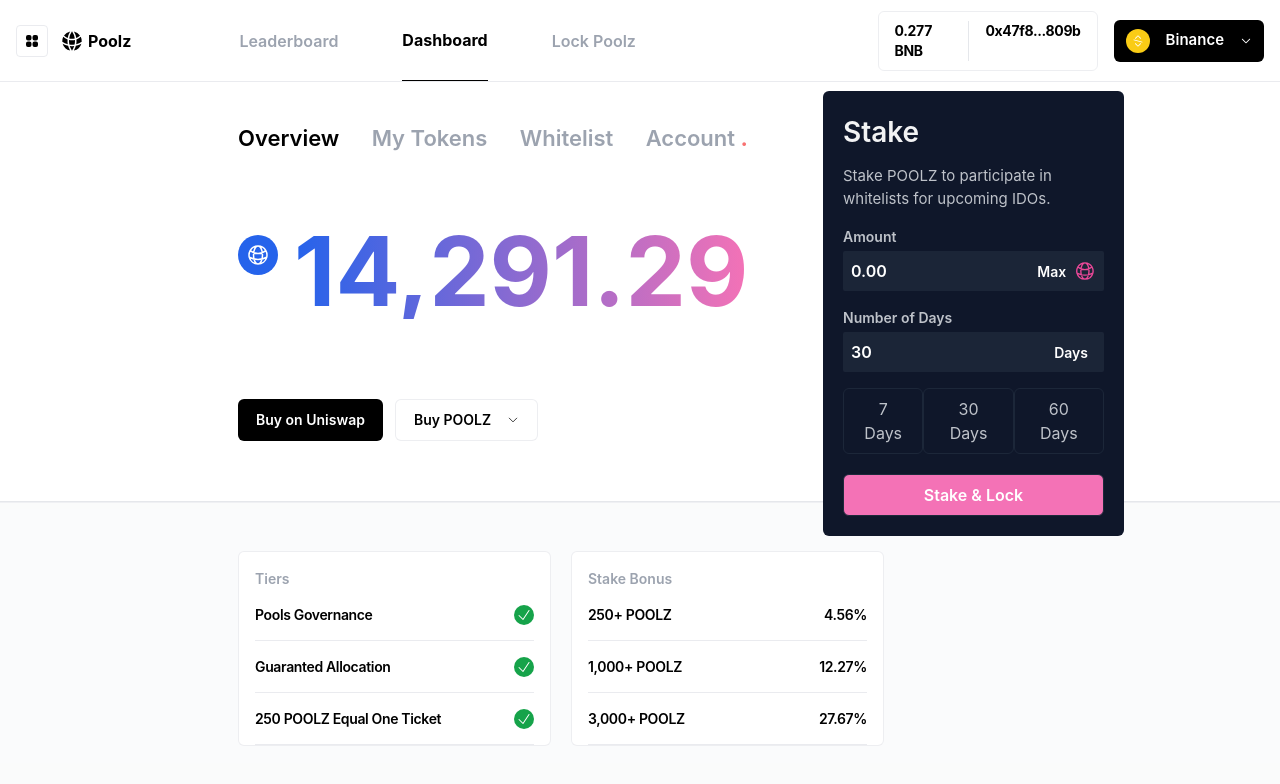
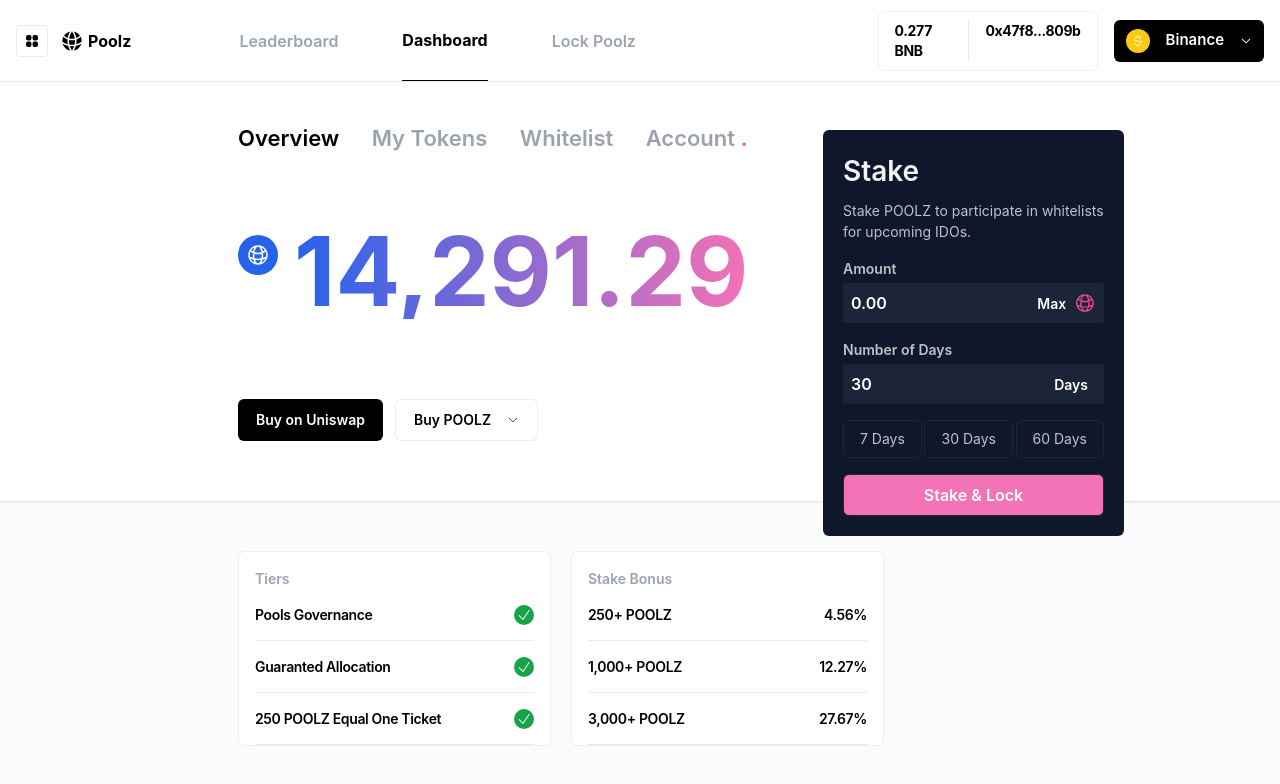
Before and after one commit to AbdullahKhan-101/Internative-project, a React (Create React App) app: page / in a window 1280 px wide. Shown: the top 784 px of the page. Built offline with nearby package versions, Linux system fonts and the light colour scheme.

Commit message:
change sizing

```diff
--- a/src/components/Hero.js
+++ b/src/components/Hero.js
@@ -72,7 +72,7 @@
           >
             <div className="bg-slate-900 text-white p-5 max-w-[301px] rounded-md">
               <h1 className="text-[28px] font-semibold opacity-95">Stake</h1>
-              <p className="text-gray-300 opacity-90 text-[15px] mt-3">
+              <p className="text-gray-300 opacity-90 mt-2 text-[14px]">
                 Stake POOLZ to participate in whitelists for upcoming IDOs.
               </p>
               <p className="text-gray-300 opacity-90 text-[14px] font-semibold mb-1 mt-4">
@@ -100,17 +100,17 @@
               </div>
               {/* card buttons */}
               <div className="my-4 flex justify-between items-center">
-                <button className="p-2 px-4 text-gray-300 opacity-90 rounded-md border border-slate-800">
+                <button className="p-2 text-sm px-4 text-gray-300 opacity-90 rounded-md border border-slate-800">
                   7 Days
                 </button>
-                <button className="p-2 px-4 text-gray-300 opacity-90 rounded-md border border-slate-800">
+                <button className="p-2 text-sm px-4 text-gray-300 opacity-90 rounded-md border border-slate-800">
                   30 Days
                 </button>
-                <button className="p-2 px-4 text-gray-300 opacity-90 rounded-md border border-slate-800">
+                <button className="p-2 text-sm px-4 text-gray-300 opacity-90 rounded-md border border-slate-800">
                   60 Days
                 </button>
               </div>
-              <button className="p-2 px-4 font-semibold rounded-md border border-slate-800 w-full mt-1 bg-pink-400">
+              <button className="p-2 px-4 font-semibold rounded-md border border-slate-800 w-full  bg-pink-400">
                 Stake & Lock
               </button>
             </div>
```
